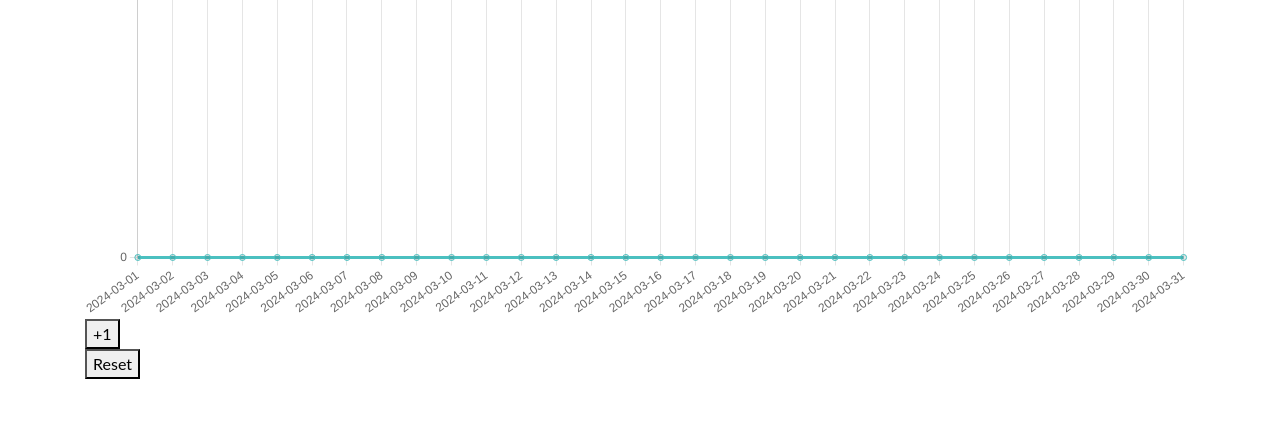
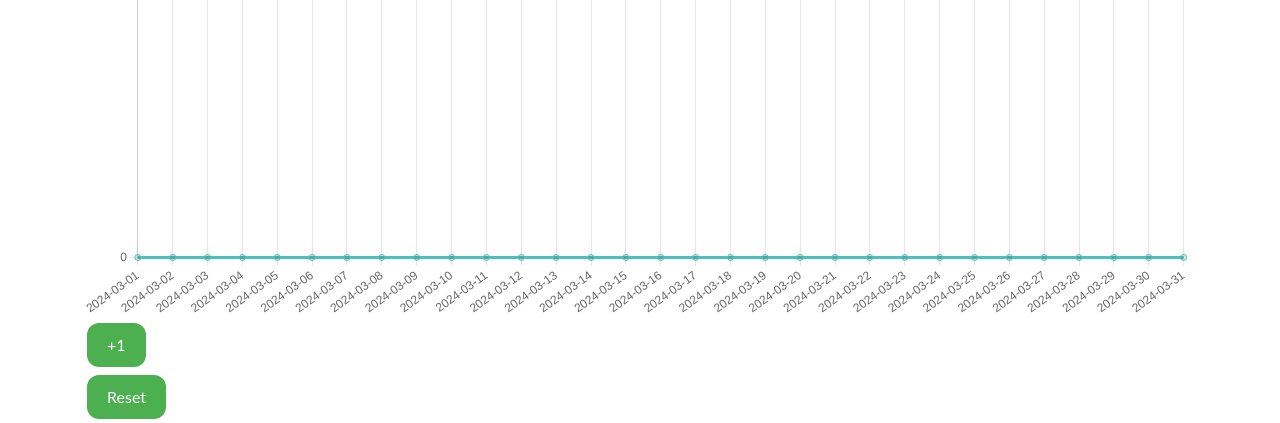
Before and after one commit to emilianochavezDLT/Mental_Health_Tracker, a Django app: page /substance_abuse_chart/ in a window 1280 px wide. Shown: the part 599-1022 px from the top of the page. Before the commit the page ends 978 px from the top, so only its background shows below. Run offline with Django 5.2, Linux system fonts and the light colour scheme; the visitor is signed in with stand-in values (Sample User, id 1); data that the repository does not hold is empty; parts of the project's set-up code (start-up, migrations or seed data) failed here and were passed over; some libraries are stand-ins or nearby versions.

Commit message:
make chart's buttons looks better.

```diff
--- a/mh_tracker/templates/mh_tracker/substance_abuse_chart.html
+++ b/mh_tracker/templates/mh_tracker/substance_abuse_chart.html
@@ -47,11 +47,30 @@
       </script>
       <script src="https://cdn.jsdelivr.net/npm/chart.js"></script>
     </head>
+    <style>
+      .better-button {
+        background-color: #4caf50; /* Green background */
+        border: none; /* No border */
+        color: white; /* White text */
+        padding: 10px 20px; /* Some padding */
+        text-align: center; /* Centered text */
+        text-decoration: none; /* No underline */
+        display: inline-block; /* Inline-block element */
+        font-size: 16px; /* Increased font size */
+        margin: 4px 2px; /* Margins for spacing */
+        cursor: pointer; /* Pointer/hand icon */
+        border-radius: 12px; /* Rounded corners */
+      }
+      .nice-button:hover {
+        background-color: #45a049; /* Darker shade of green */
+      }
+    </style>
     <body>
       <h1>Substance Abuse Tracking Chart</h1>
       <div>
         <h2 id="positive-quotes"></h2>
       </div>
+      <h2 id="positive-quotes"></h2>
       <canvas id="substanceAbuseChart" width="600" height="400"></canvas>
       <script>
         const dates = {{ dates|safe }}
@@ -88,11 +107,11 @@
       </script>
       <form action="{% url 'increment_substance_use'  %}" method="post">
         {% csrf_token %}
-        <button type="submit">+1</button>
+        <button type="submit" class="better-button">+1</button>
       </form>
       <form action="{% url 'reset_substance_use'  %}" method="post">
         {% csrf_token %}
-        <button type="submit">Reset</button>
+        <button type="submit" class="better-button">Reset</button>
       </form>
     </body>
   </html>
```
